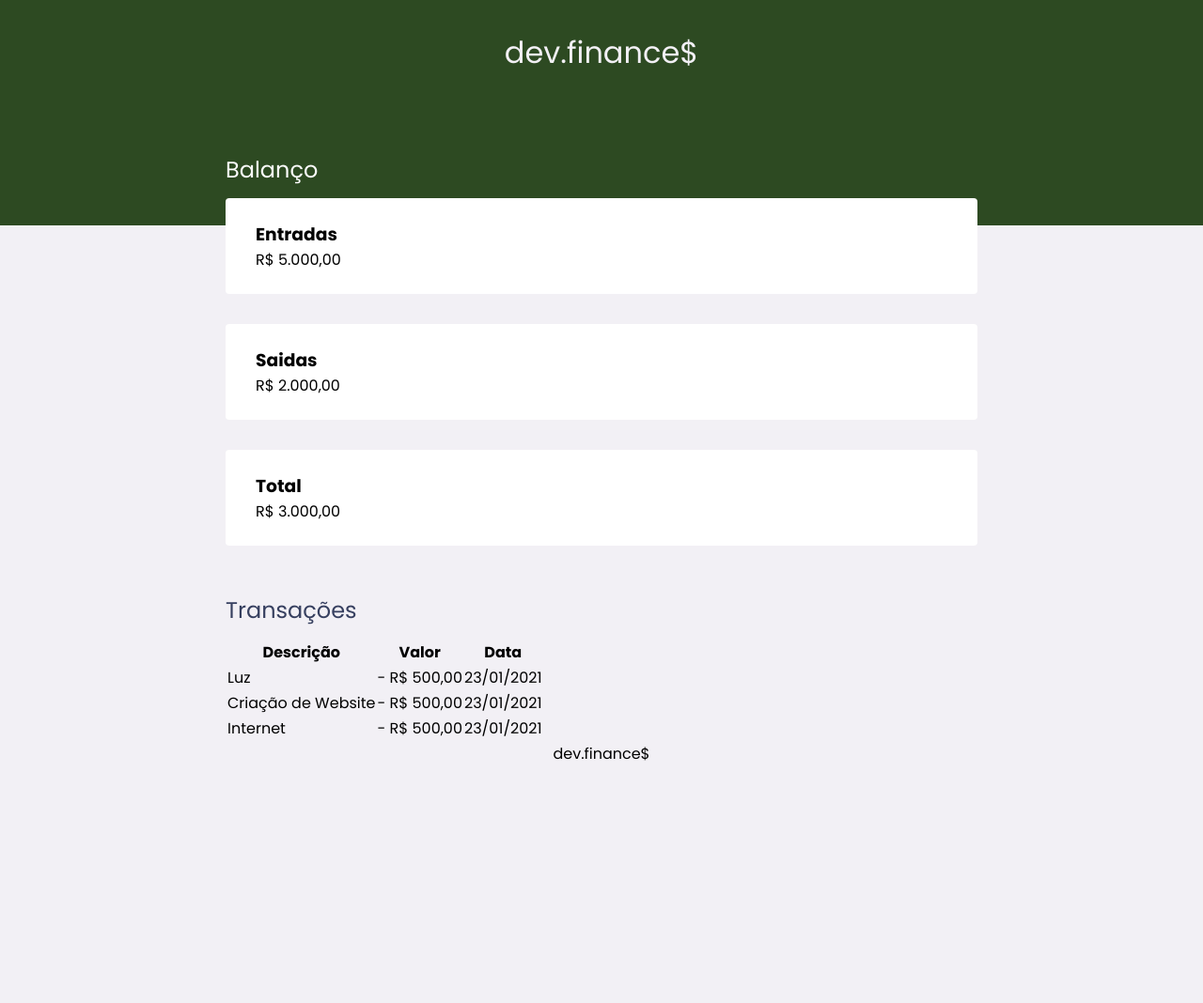
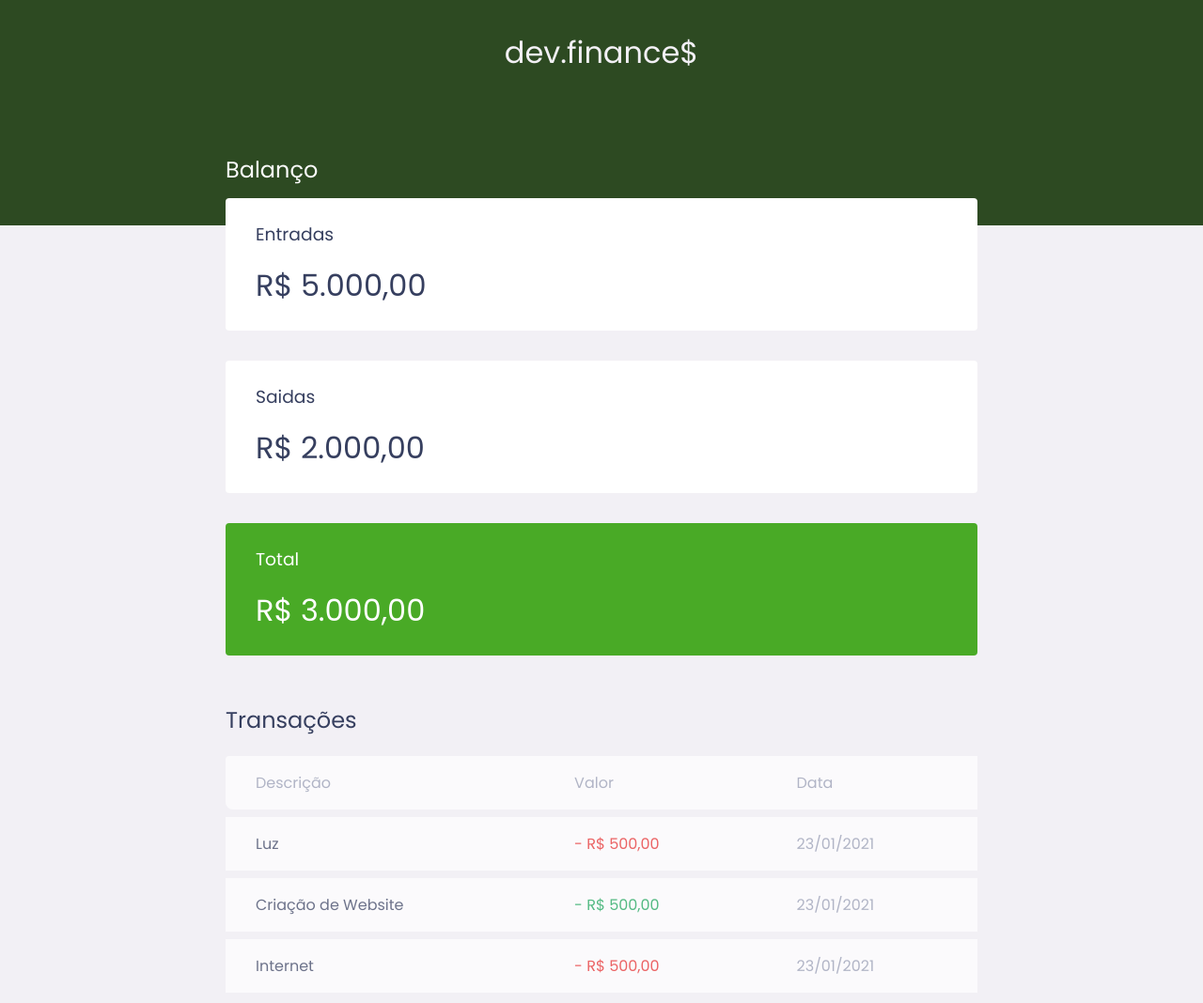
Before and after one commit to lcszraaad/Dev-Finances, a plain HTML site: page index.html in a window 1280 px wide. Shown: the top 1068 px of the page at 94% size. Before the commit the page ends 815 px from the top, so only its background shows below. Drawn offline with Linux system fonts and the light colour scheme.

Commit message:
lcszraaad/calculadora

```diff
--- a/index.html
+++ b/index.html
@@ -43,7 +43,7 @@
 
             </div>
 
-            <div class="card">
+            <div class="card total">
 
                 <h3>Total</h3>
                 <p>R$ 3.000,00</p>
@@ -65,21 +65,21 @@
                 </thead>
                 <tbody>
                     <tr>
-                        <td>Luz</td>
-                        <td>- R$ 500,00</td>
-                        <td>23/01/2021</td>
+                        <td class="description">Luz</td>
+                        <td class="expense">- R$ 500,00</td>
+                        <td class="date">23/01/2021</td>
                     </tr>
 
                     <tr>
-                        <td>Criação de Website</td>
-                        <td>- R$ 500,00</td>
-                        <td>23/01/2021</td>
+                        <td class="description">Criação de Website</td>
+                        <td class="income">- R$ 500,00</td>
+                        <td class="date">23/01/2021</td>
                     </tr>
 
                     <tr>
-                        <td>Internet</td>
-                        <td>- R$ 500,00</td>
-                        <td>23/01/2021</td>
+                        <td class="description">Internet</td>
+                        <td class="expense">- R$ 500,00</td>
+                        <td class="date">23/01/2021</td>
                     </tr>
                 </tbody>
             </table>
--- a/style.css
+++ b/style.css
@@ -1,3 +1,9 @@
+/*=====Global======*/
+:root{
+    --dark-blue: #363f5f;
+
+}
+
 * {
     margin: 0;
     padding: 0;
@@ -21,7 +27,7 @@ body{
 h2{
     margin-top: 3.2rem;
     margin-bottom: 0.8rem;
-    color: #363f5f;
+    color: var(--dark-blue);
 
     font-weight: normal;
 }
@@ -58,9 +64,86 @@ header{
 
     margin-bottom: 2rem;
 
+    color: var(--dark-blue);
+
 }
+
+.card h3{
+    font-weight: normal;]
+    font-size: 1rem;
+}
+
+.card p{
+    font-size: 2rem;
+    line-height: 3rem;
+
+    margin-top: 1rem;
+}
+
+.card.total{
+    background: #49aa26;
+    color: white;
+}
+
+/*==========table=========*/
+#data-table{
+    width: 100%;
+    border-spacing: 0 0.5rem;
+    color: #969cb3;
+
+}
+
+table thead tr th:first-child,
+table thead tr td:first-child{
+    border-radius: 0.25rem 0 0 0.5rem;
+}
+
+table th{
+    background: white;
+
+    font-weight: normal;
+    padding: 1rem 2rem;
+
+    text-align: left;
+
+}
+
+table tr{
+
+    opacity: 0.7;
+}
+
+table tr:hover{
+    opacity: 1
+    ;
+
+
+}
+
+table td{
+    background: white;
+
+    padding: 1rem 2rem;
+
+}
+
+td.description{
+    color: var(--dark-blue);
+}
+
+td.income{
+    color: #12a454;
+}
+
+td.expense{
+    color: #e92929;
+}
+
 
 /*footer======*/
 footer{
     text-align: center;
+    padding: 4rem 0 2rem;
+    color: var(--dark-blue);
+    opacity: 0.6;
 }
```
